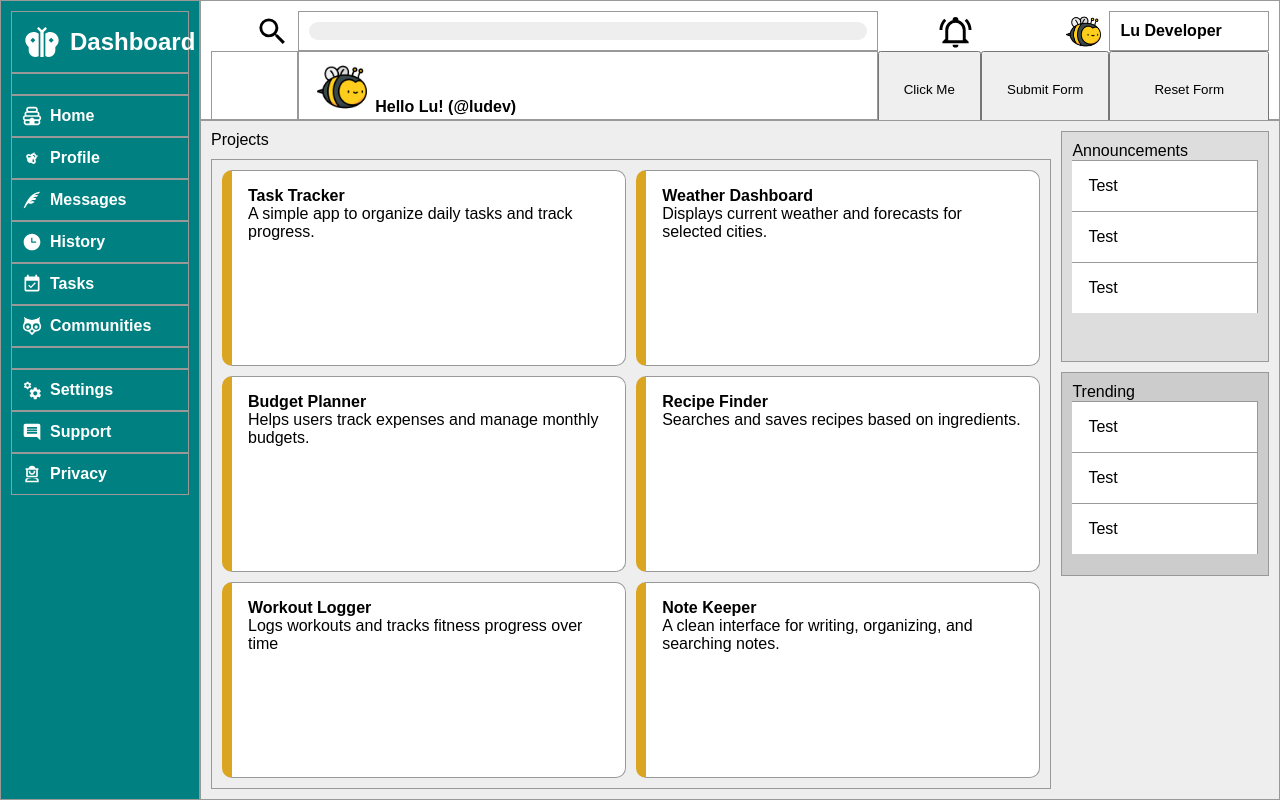
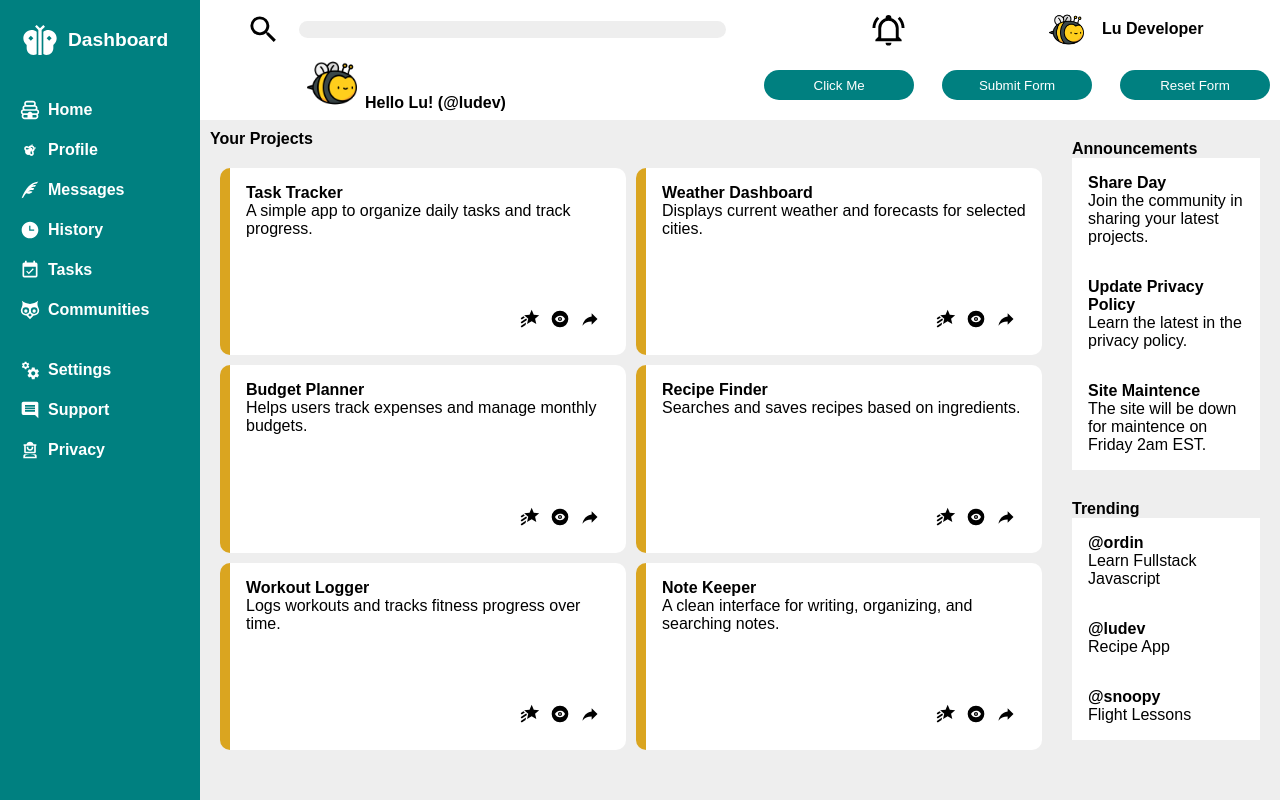
Before and after one commit to luannahrens/admin-dashboard, a plain HTML site: page index.html in a window 1280 px wide. Drawn offline with Linux system fonts and the light colour scheme.

Commit message:
add card icons, add content to announcements, trending, add button and icon styles

```diff
--- a/index.html
+++ b/index.html
@@ -36,25 +36,75 @@
 <button type="reset">Reset Form</button>
 </div>
 
-<div class="main-content">Projects
+<div class="main-content"><b>Your Projects</b>
     <div class="projects">
         <div class="card">
-            <b>Task Tracker</b>A simple app to organize daily tasks and track progress.</div>
-        <div class="card"><b>Weather Dashboard</b>Displays current weather and forecasts for selected cities.</div>
-        <div class="card"><b>Budget Planner</b>Helps users track expenses and manage monthly budgets.</div>
-        <div class="card"><b>Recipe Finder</b>Searches and saves recipes based on ingredients.</div>
-        <div class="card"><b>Workout Logger</b>Logs workouts and tracks fitness progress over time</div>
-        <div class="card"><b>Note Keeper</b>A clean interface for writing, organizing, and searching notes.</div>
+            <b>Task Tracker</b>A simple app to organize daily tasks and track progress.
+            <div class="card-icons">
+              <img src="images/star-shooting.svg">
+              <img src="images/eye-circle.svg">
+              <img src="images/share.svg">
+            </div>
+          </div>
+        <div class="card"><b>Weather Dashboard</b>
+          Displays current weather and forecasts for selected cities.
+          <div class="card-icons">
+              <img src="images/star-shooting.svg">
+              <img src="images/eye-circle.svg">
+              <img src="images/share.svg">
+            </div>
+        </div>
+        <div class="card"><b>Budget Planner</b>
+          Helps users track expenses and manage monthly budgets.
+          <div class="card-icons">
+              <img src="images/star-shooting.svg">
+              <img src="images/eye-circle.svg">
+              <img src="images/share.svg">
+            </div>
+        </div>
+        <div class="card"><b>Recipe Finder</b>
+          Searches and saves recipes based on ingredients.
+          <div class="card-icons">
+              <img src="images/star-shooting.svg">
+              <img src="images/eye-circle.svg">
+              <img src="images/share.svg">
+            </div>
+        </div>
+        <div class="card"><b>Workout Logger</b>
+          Logs workouts and tracks fitness progress over time.
+          <div class="card-icons">
+              <img src="images/star-shooting.svg">
+              <img src="images/eye-circle.svg">
+              <img src="images/share.svg">
+            </div>
+        </div>
+        <div class="card"><b>Note Keeper</b>
+          A clean interface for writing, organizing, and searching notes.
+          <div class="card-icons">
+              <img src="images/star-shooting.svg">
+              <img src="images/eye-circle.svg">
+              <img src="images/share.svg">
+            </div>
+        </div>
     </div>
-    <div class="announcements">Announcements
-      <div class="card">Test</div>
-      <div class="card">Test</div>
-      <div class="card">Test</div>
+    <div class="announcements"><b>Announcements</b>
+      <div class="card"><b>Share Day</b>
+      Join the community in sharing your latest projects.
+      </div>
+      <div class="card"><b>Update Privacy Policy</b>
+        Learn the latest in the privacy policy.
+      </div>
+      <div class="card"><b>Site Maintence</b>
+      The site will be down for maintence on Friday 2am EST.
+      </div>
     </div>
-    <div class="trending">Trending
-       <div class="card">Test</div>
-      <div class="card">Test</div>
-      <div class="card">Test</div>
+    <div class="trending"><b>Trending</b>
+       <div class="card">
+          <b>@ordin</b>
+          Learn Fullstack Javascript
+        </div>
+      <div class="card"><b>@ludev</b>Recipe App</div>
+      <div class="card"><b>@snoopy</b>Flight Lessons</div>
     </div>
 </div>
 
--- a/style.css
+++ b/style.css
@@ -1,10 +1,3 @@
-/* Make body full height
-html {
-  height: 100vh;
-  margin: 0;
-  font-family: Arial, sans-serif;
-}
-  */
 
 body {
   display: grid;
@@ -17,6 +10,7 @@ body {
   margin: 0;
   font-family: Arial, sans-serif;
 }
+
 
 .sidebar {
   grid-area: sidebar;
@@ -32,9 +26,27 @@ body {
   display: grid;
   grid-template-columns: auto .8fr auto auto auto;
   grid-template-rows: auto auto;
-  min-height: auto; /* or remove fixed height if you set one */
+  min-height: auto;
   align-content: start;
   font-weight: bold;
+  align-items: center;
+}
+
+.header button {
+  border-radius: 20px;
+  background-color: teal;
+  color: white;
+  border: none;
+  height: 30px;
+  width: 150px;
+  justify-self: end; /* pushes each button to the right of its grid cell */
+  box-shadow: inset 0 0 0 0 transparent;
+  transition: box-shadow 0.3s ease;
+}
+
+.header button:hover {
+  box-shadow: inset 0 0 0 3px goldenrod;
+  color: goldenrod;
 }
 
 .header img {
@@ -64,17 +76,17 @@ body {
   display: grid;
   grid-template-columns: 2fr 2fr 1fr; /* 3 columns: projects take 2, side column takes 1 */
   /* grid-template-rows: repeat(4, 150px); /* will adjust for content */
-  grid-template-rows: auto 1fr 1fr 1fr;
+  /*grid-template-rows: auto auto auto auto; */
   gap: 10px;
+  grid-auto-rows: min-content;
 }
 
 div {
-  border: 1px solid #999;
   padding: 10px;
 }
 
 .branding {
-  font-size: x-large;
+  font-size:larger;
   display: flex;
   align-items: center;
   color: white;
@@ -103,7 +115,6 @@ div {
   height: 20px;
 }
 
-
 /* Projects span first 2 columns and all 3 rows */
 .projects {
   grid-column: 1 / span 2;
@@ -114,14 +125,11 @@ div {
   gap: 10px;
 }
 
-
 /* Announcements in column 3, top */
 .announcements {
   grid-column: 3; /* third column */
   grid-row: 1 / span 2;    /* top row */
-  background-color: #ddd;
   padding: 10px;
-  border: 1px solid #999;
 }
 
 .announcements .card {
@@ -133,14 +141,12 @@ div {
 /* Trending in column 3, below announcements */
 .trending {
   grid-column: 3; /* third column */
-  grid-row: 3;    /* second row */
-  background-color: #ccc;
+  grid-row: 3;
   padding: 10px;
-  border: 1px solid #999;
+  border: none;
 }
 
 .trending .card {
-  border-bottom: 1px;
   border-radius: 0%;
   border-left: 0px;
 }
@@ -156,6 +162,19 @@ div {
   padding: 16px;
 }
 
+.card-icons img {
+  width: 20px;
+  height: 20px
+}
+
+.card-icons {
+  display: flex;
+  gap: 10px; /* spacing between images */
+  align-items:center;
+  justify-content: flex-end;
+  margin-top: auto; /* pushes icons to the bottom */
+}
+
 .search {
   display:flex;
 }
```
Also changed, not shown: images/eye-circle.svg (added), images/share.svg (added), images/star-shooting.svg (added).
